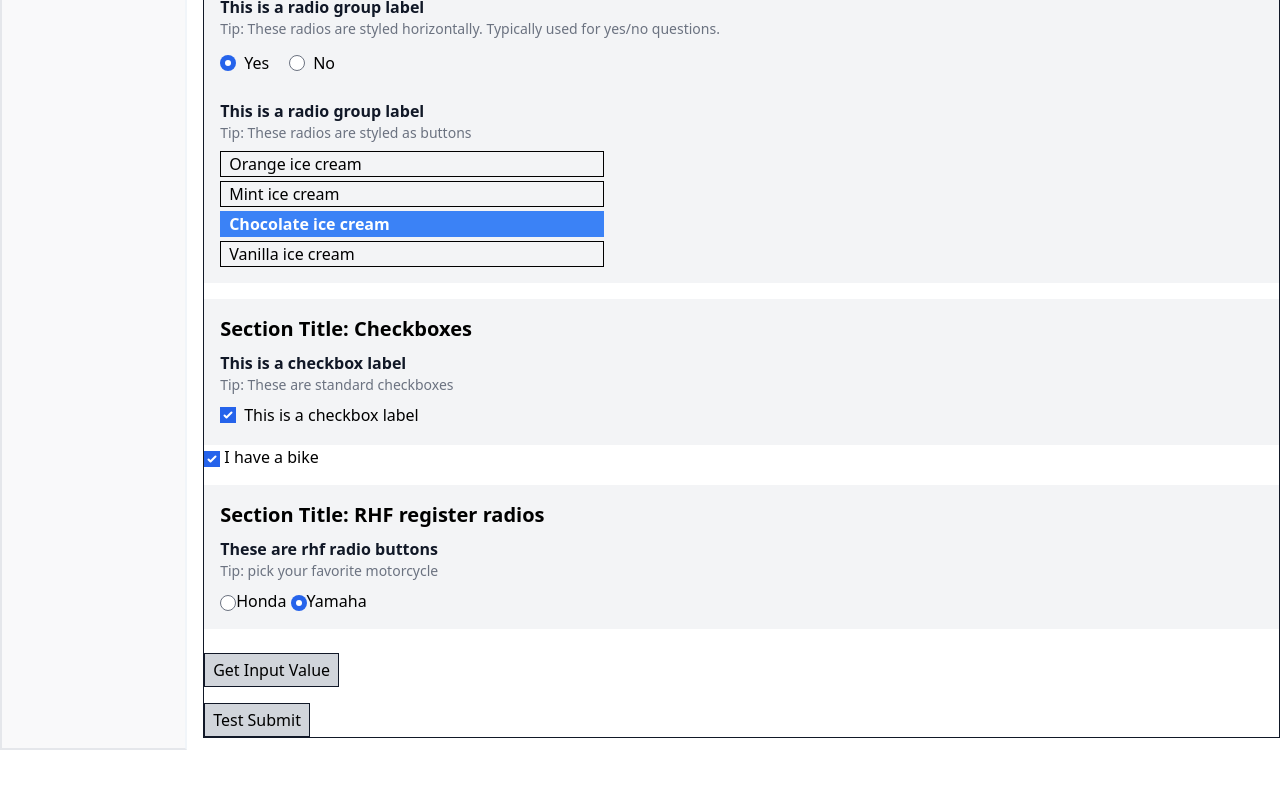
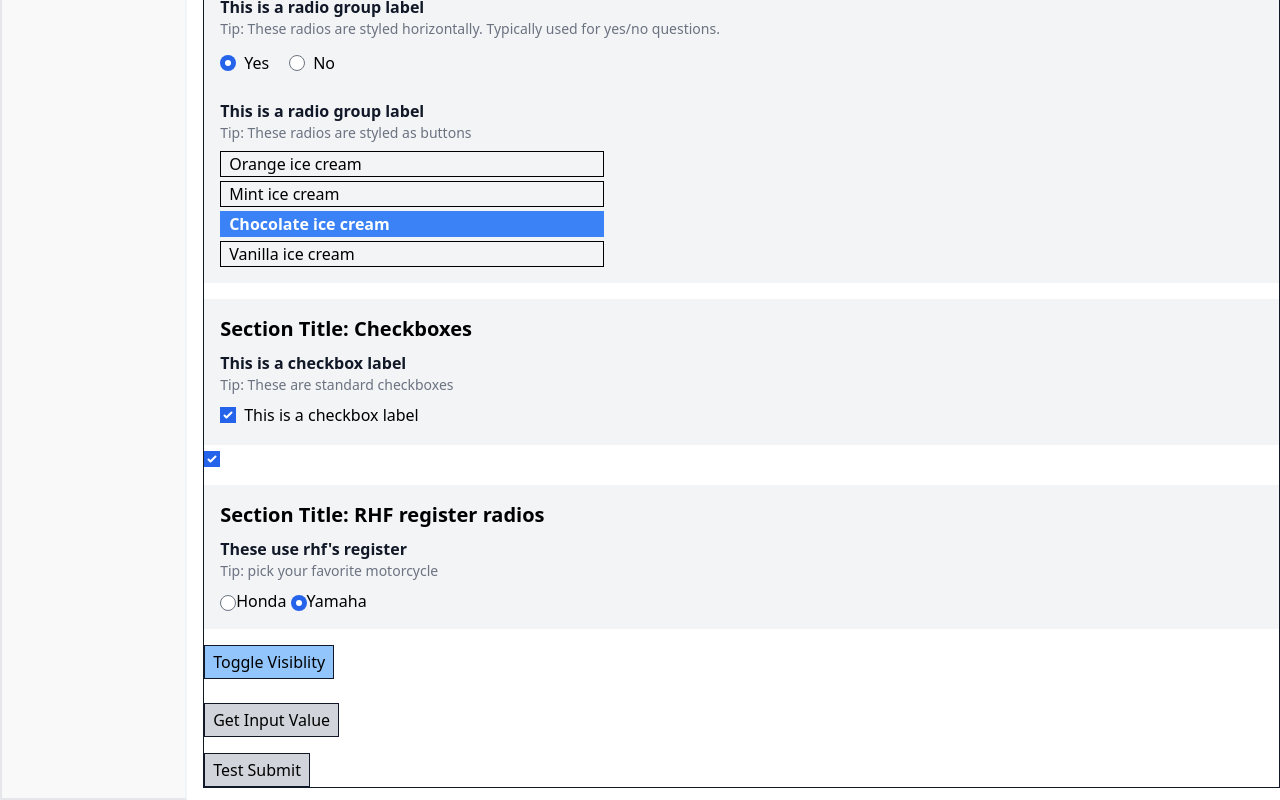
Before and after one commit to tayv/Project-Bubblegum, a Next.js app: page /forms/quiz-template in a window 1280 px wide. Shown: the part 737-1537 px from the top of the page. Before the commit the page ends 1487 px from the top, so only its background shows below. Built offline with nearby package versions, Linux system fonts and the light colour scheme.

Commit message:
Successfully added a toggle button and state object to track section visibility via HTML ID attribute

```diff
--- a/pages/forms/quiz-template.tsx
+++ b/pages/forms/quiz-template.tsx
@@ -2,7 +2,7 @@ import LayoutContainerSide from '@components/layout/LayoutContainerSide'
 import Breadcrumbs from '@components/layout/Breadcrumbs'
 import Heading from '@components/layout/Heading'
 import Paragraph from '@components/layout/Paragraph'
-import { FC, useEffect } from 'react'
+import { FC, useEffect, useState } from 'react'
 import { useForm } from 'react-hook-form'
 import WrapperInput from '@components/controlled-wrappers/WrapperInput'
 import HelpMessage from '@components/helpers/HelpMessage'
@@ -71,6 +71,19 @@ const QuizTemplate: FC = () => {
       regex: /(b)/g
     }
   }
+
+  // TESTING. CAN REMOVE ------------------------------------------------------------------------------------
+
+  const [sectionVis, setSectionVis] = useState(
+    {
+      // Format { sectionID: showSectionBoolean }
+      textInput: true,
+      radioInput: false,
+      checkboxInput: true
+    }
+  )
+
+
   const testcheckbox = watch("registercheckbox")
   const renderTest = () => {
    console.log("registercheckbox test:", testcheckbox)
@@ -81,7 +94,7 @@ const QuizTemplate: FC = () => {
   useEffect(() => {
     let defaultValues = {
       registercheckbox: true,
-      registerradio: "yamaha",
+      registerradio: "yamaha", // works
      // buttonRadio:
     }
     reset({ ...defaultValues })
@@ -93,6 +106,8 @@ const QuizTemplate: FC = () => {
     registerradio: getValues("registerradio"),
   }
   console.log("values: ", fieldValue)
+
+  // END OF TEST CODE ------------------------------------------------------------------------------------
 
   return (
   <>
@@ -107,7 +122,7 @@ const QuizTemplate: FC = () => {
          <Heading text="Test Form 1" size="h2" type="primary"/>
           <Paragraph text="This form is used to show default styling for text, radio button, checkbox, and multi-line input components. Also used to test Controlled inputs" size="standard" type="primary" />
         </Section>
-        <Section id="text-input" style="standard">
+        <Section id="textInput" style="standard">
           <Heading text="Section Title: Single Line Input" size="h3" type="primary"/>
           <WrapperInput
             name="singleInput"
@@ -130,7 +145,7 @@ const QuizTemplate: FC = () => {
           </WrapperInput>
         </Section>
 
-        <Section id="radio-input" style="standard">
+        <Section id="radioInput" style="standard">
           <Heading text="Section Title: Radio Groups" size="h3" type="primary"/>
           <WrapperRadioGroup
             name="standardRadio"
@@ -174,7 +189,7 @@ const QuizTemplate: FC = () => {
           />
         </Section>
 
-        <Section id="checkbox-input" style="standard">
+        <Section id="checkboxInput" style="standard">
           <Heading text="Section Title: Checkboxes" size="h3" type="primary"/>
           <Label type="standard" label="This is a checkbox label" />
           <Tip text="Tip: These are standard checkboxes" type="standard" />
@@ -188,22 +203,25 @@ const QuizTemplate: FC = () => {
           />
         </Section>
 
+
+       {/* VISIBILITY CONDITION TEST SECTION --------------------------------------------- */}
+
         {
-          useEffect(() => { renderTest()}, [testcheckbox])
+          useEffect(() => { renderTest() }, [testcheckbox])
           // !!testcheckbox && <Section id="test" style="standard">
           // </Section>
         }
 
-       {/* VISIBILITY CONDITION TEST SECTION */}
+
           <div>
             <input {...register("registercheckbox")} id="registercheckbox" type="checkbox" value="A" />
-            {!!fieldValue.registercheckbox && <label htmlFor="registercheckbox"> I have a bike </label> }
+            {!!sectionVis.radioInput && <label htmlFor="registercheckbox"> I have a bike </label> }
             </div>
 
           {
             !!fieldValue.registercheckbox && <Section id="rhf-radios" style="standard">
               <Heading text="Section Title: RHF register radios" size="h3" type="primary"/>
-              <Label type="standard" label="These are rhf radio buttons" />
+              <Label type="standard" label="These use rhf's register" />
               <Tip text="Tip: pick your favorite motorcycle" type="standard" />
               <input {...register("registerradio")} id="registerradio1" type="radio" value="honda" />
               <label htmlFor="registerradio1">Honda </label>
@@ -212,14 +230,33 @@ const QuizTemplate: FC = () => {
             </Section>
           }
 
+          <button
+            type="button"
+            className="mt-4 block border-gray-900 bg-blue-300 border px-2 py-1"
+            onClick={ () => {
+              setSectionVis({ ...sectionVis, radioInput: !sectionVis.radioInput })
+              console.log("sectionVis updated: ", sectionVis)
+            }}
+            >Toggle Visiblity
+          </button>
+
+          {/* VISIBILITY TEST SECTION END --------------------------------------------- */}
+
         <br />
-        <button className="block border-gray-900 bg-gray-300 border px-2 py-1" type="button" onClick={ () => {
+        <button
+          type="button"
+          className="block border-gray-900 bg-gray-300 border px-2 py-1"
+          onClick={ () => {
             const testGetVal = getValues("test-checkbox")
             console.log(testGetVal)
           } }>
           Get Input Value
         </button>
-        <button className="mt-4 block border-gray-900 bg-gray-300 border px-2 py-1" type="submit">Test Submit</button>
+        <button
+          type="submit"
+          className="mt-4 block border-gray-900 bg-gray-300 border px-2 py-1"
+          >Test Submit
+        </button>
 
       </form>
 
```
